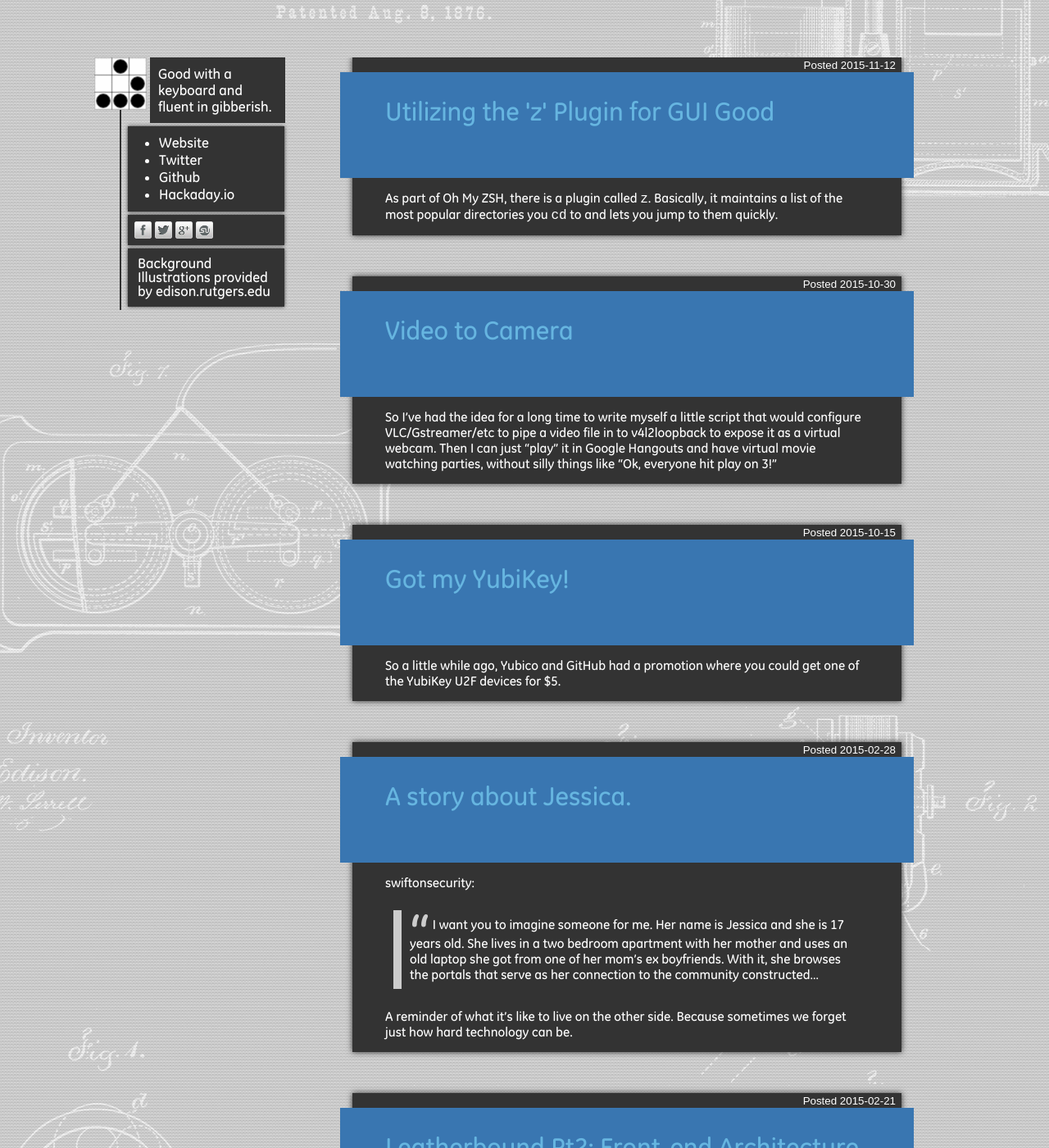
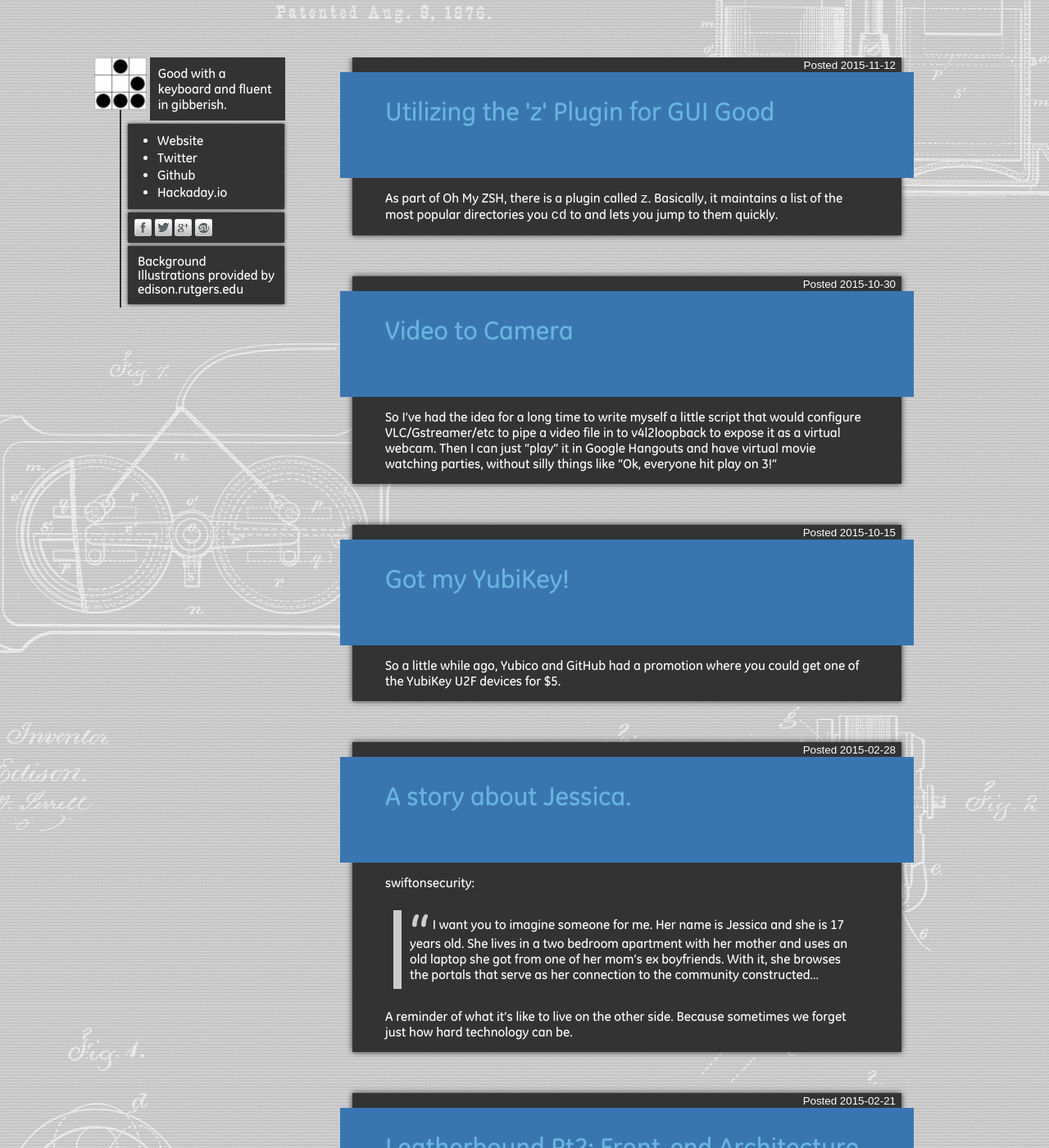
Before and after one commit to AstraLuma/qwertyuiop.ninja, a Jekyll site: the page built from index.html, in a window 1280 px wide and 1400 px high. Shown: the whole window at 82% size. Built offline with Jekyll 4.4.1, drawn with Linux system fonts in a browser that asks for light colours; nearby versions of some CDN libraries; the list of posts is cut into pages by our own code; comment, search, counter and statistics services are not loaded.

Commit message:
Fix that, too.

```diff
--- a/assets/style_built.scss
+++ b/assets/style_built.scss
@@ -81,6 +81,7 @@ img { border: none; }
 	position: relative;
 	width: 240px;
 	font-style: italic;
+    font-size: 12pt;
 }
 #stuck {
 	position: fixed;
```
